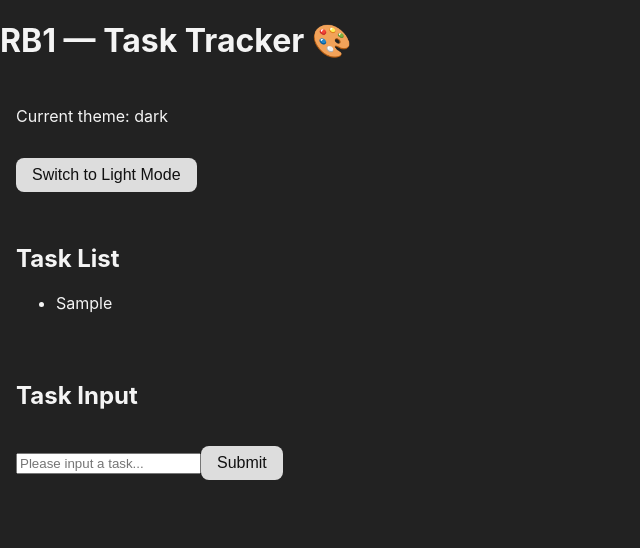
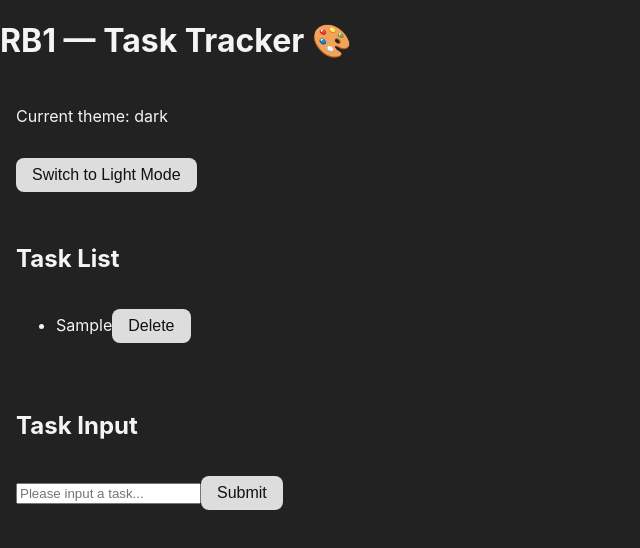
Before and after one commit to gaiabulbanix/react-onboarding-projects-v3, a React (Create React App) app in the folder rb1-tasktracker/: page / in a window 1280 px wide. Both pictures are taken after typing "Sample" into the empty fields and a click on the button "Submit". Shown: the top 548 px of the page, without its empty margins (0-640 px from the left). Built offline with nearby package versions, Linux system fonts and the light colour scheme.

Commit message:
feat: added starting code for task removal feature

```diff
--- a/rb1-tasktracker/src/components/TaskItem.jsx
+++ b/rb1-tasktracker/src/components/TaskItem.jsx
@@ -1,10 +1,17 @@
 import React from "react";
 
-function TaskItem({ task }) {
+function TaskItem({ task, onDelTask }) {
 
     // jsx block
     return (
-        <li>{task}</li>
+        <li>
+            {task}
+            <button
+                type="button"
+                id="del-btn"
+                onClick={onDelTask}
+            >Delete</button>
+        </li>
     );
 }
 
--- a/rb1-tasktracker/src/components/TaskList.jsx
+++ b/rb1-tasktracker/src/components/TaskList.jsx
@@ -2,6 +2,11 @@ import React from "react";
 import TaskItem from "./TaskItem";
 
 function TaskList({ onGenerateTaskArray = [] }) {
+
+    // delete task from storage array and task list (item)
+    function handleDelTask(task) {
+        console.log(task);
+    }
 
     // jsx block
     return (
@@ -12,7 +17,11 @@ function TaskList({ onGenerateTaskArray = [] }) {
                     <li>No tasks yet</li>
                 ) : (
                     onGenerateTaskArray.map((task, index) => (
-                        <TaskItem key={index} task={task} />
+                        <TaskItem
+                            key={index}
+                            task={task}
+                            onDelTask={handleDelTask}
+                        />
                     ))
                 )}
             </ul>
```
